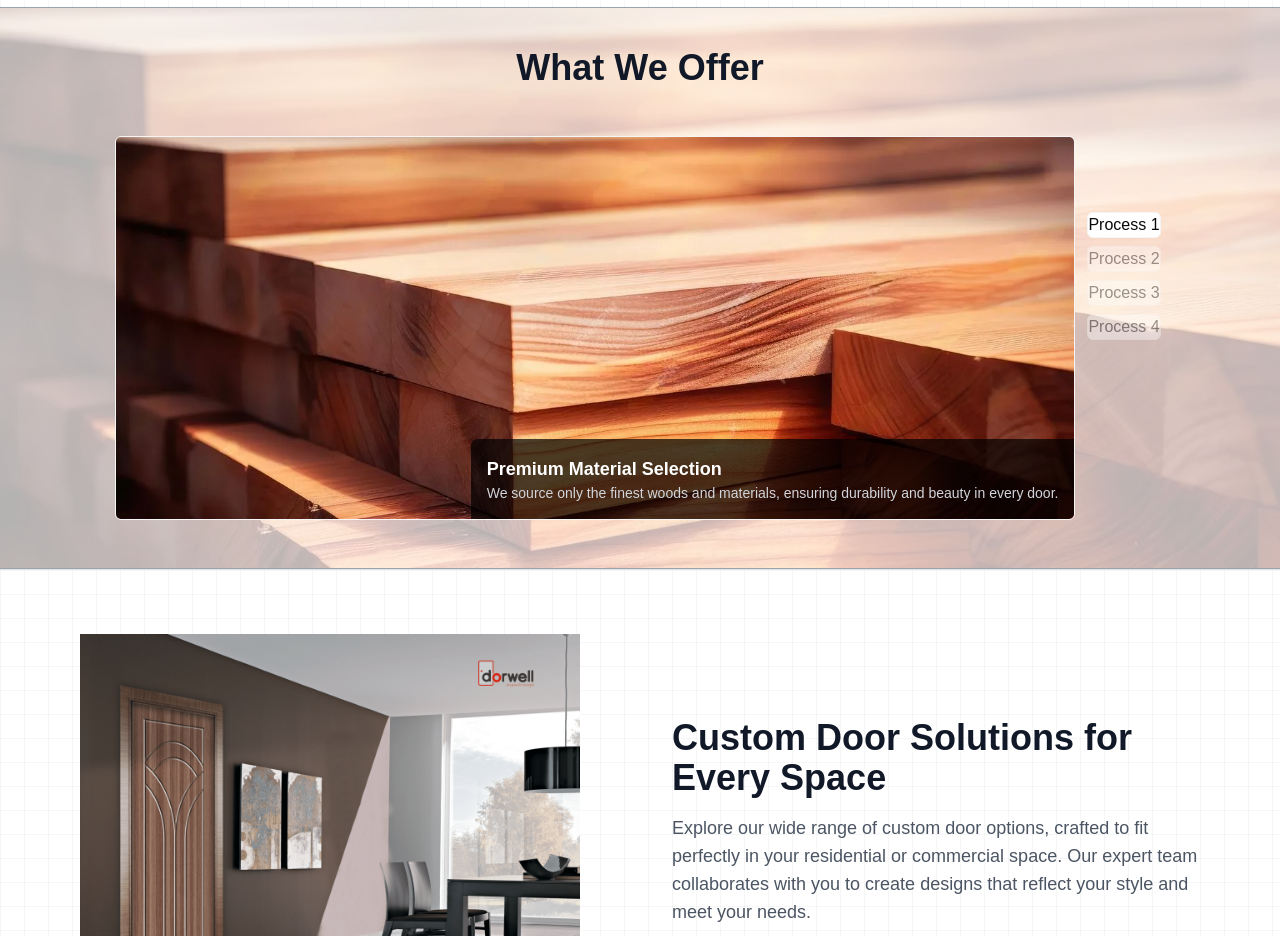
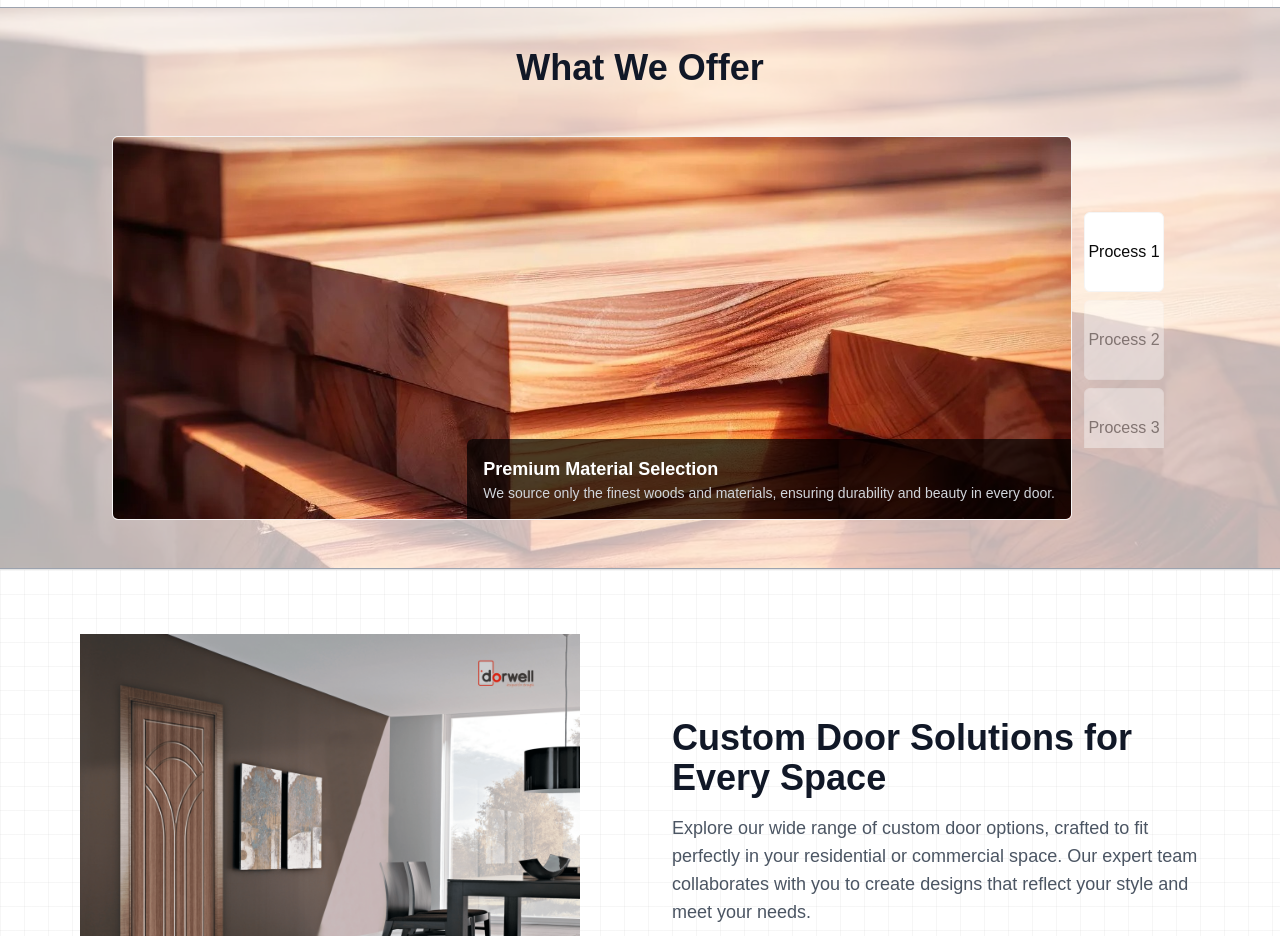
Before and after one commit to MihirJaiswal/dorwell, a Next.js app: page / in a window 1280 px wide. Shown: the part 2120-3056 px from the top of the page. Built offline with nearby package versions, Linux system fonts and the light colour scheme.

Commit message:
some changes

```diff
--- a/src/components/ui/carousel-extended.tsx
+++ b/src/components/ui/carousel-extended.tsx
@@ -2,8 +2,6 @@
 
 import type { EmblaOptionsType } from "embla-carousel";
 import useEmblaCarousel from "embla-carousel-react";
-import { Button } from "@/components/ui/button";
-import { cn } from "../../lib/utils";
 import type React from "react";
 import {
   createContext,
@@ -14,7 +12,9 @@ import {
   useState,
 } from "react";
 
-// Define types
+import { cn } from '../../lib/utils';
+import { Button } from "@/components/ui/button";
+
 type CarouselContextProps = {
   carouselOptions?: EmblaOptionsType;
   orientation?: "vertical" | "horizontal";
@@ -38,9 +38,6 @@ type CarouselContextType = {
   direction: DirectionOption;
 } & CarouselContextProps;
 
-// Create Carousel Context
-const CarouselContext = createContext<CarouselContextType | null>(null);
-
 const useCarousel = () => {
   const context = useContext(CarouselContext);
   if (!context) {
@@ -49,49 +46,123 @@ const useCarousel = () => {
   return context;
 };
 
-// Main Carousel Component
+const CarouselContext = createContext<CarouselContextType | null>(null);
+
+// TODO : add support for vertical rtl support for the carousel
+// ref : https://github.com/davidjerleke/embla-carousel/issues/784
+
 const Carousel = forwardRef<
   HTMLDivElement,
   CarouselContextProps & React.HTMLAttributes<HTMLDivElement>
 >(
   (
-    { carouselOptions, orientation = "horizontal", dir, plugins, children, className, ...props },
-    ref
+    {
+      carouselOptions,
+      orientation = "horizontal",
+      dir,
+      plugins,
+      children,
+      className,
+      ...props
+    },
+    ref,
   ) => {
     const [emblaMainRef, emblaMainApi] = useEmblaCarousel(
+
       {
         ...carouselOptions,
         axis: orientation === "vertical" ? "y" : "x",
         direction: carouselOptions?.direction ?? (dir as DirectionOption),
       },
-      plugins
+      plugins,
     );
 
     const [emblaThumbsRef, emblaThumbsApi] = useEmblaCarousel(
+
       {
         ...carouselOptions,
         axis: orientation === "vertical" ? "y" : "x",
+        direction: carouselOptions?.direction ?? (dir as DirectionOption),
         containScroll: "keepSnaps",
         dragFree: true,
-        direction: carouselOptions?.direction ?? (dir as DirectionOption),
       },
-      plugins
+      plugins,
     );
 
-    const [canScrollPrev, setCanScrollPrev] = useState(false);
-    const [canScrollNext, setCanScrollNext] = useState(false);
-    const [activeIndex, setActiveIndex] = useState(0);
+    const [canScrollPrev, setCanScrollPrev] = useState<boolean>(false);
+    const [canScrollNext, setCanScrollNext] = useState<boolean>(false);
+    const [activeIndex, setActiveIndex] = useState<number>(0);
 
-    const scrollNext = useCallback(() => emblaMainApi?.scrollNext(), [emblaMainApi]);
-    const scrollPrev = useCallback(() => emblaMainApi?.scrollPrev(), [emblaMainApi]);
+    const ScrollNext = useCallback(() => {
+      if (!emblaMainApi) {
+        return;
+      }
+      emblaMainApi.scrollNext();
+    }, [emblaMainApi]);
+
+    const ScrollPrev = useCallback(() => {
+      if (!emblaMainApi) {
+        return;
+      }
+      emblaMainApi.scrollPrev();
+    }, [emblaMainApi]);
+
+    const direction = carouselOptions?.direction ?? (dir as DirectionOption);
+
+    const handleKeyDown = useCallback(
+      (event: React.KeyboardEvent<HTMLDivElement>) => {
+        event.preventDefault();
+        if (!emblaMainApi) {
+          return;
+        }
+        switch (event.key) {
+          case "ArrowLeft":
+            if (orientation === "horizontal") {
+              if (direction === "rtl") {
+                ScrollNext();
+                return;
+              }
+              ScrollPrev();
+            }
+            break;
+          case "ArrowRight":
+            if (orientation === "horizontal") {
+              if (direction === "rtl") {
+                ScrollPrev();
+                return;
+              }
+              ScrollNext();
+            }
+            break;
+          case "ArrowUp":
+            if (orientation === "vertical") {
+              ScrollPrev();
+            }
+            break;
+          case "ArrowDown":
+            if (orientation === "vertical") {
+              ScrollNext();
+            }
+            break;
+        }
+      },
+      [emblaMainApi, orientation, direction],
+    );
 
     const onThumbClick = useCallback(
-      (index: number) => emblaMainApi?.scrollTo(index),
-      [emblaMainApi]
+      (index: number) => {
+        if (!emblaMainApi || !emblaThumbsApi) {
+          return;
+        }
+        emblaMainApi.scrollTo(index);
+      },
+      [emblaMainApi, emblaThumbsApi],
     );
 
     const onSelect = useCallback(() => {
-      if (!emblaMainApi || !emblaThumbsApi) return;
+      if (!emblaMainApi || !emblaThumbsApi) {
+        return;
+      }
       const selected = emblaMainApi.selectedScrollSnap();
       setActiveIndex(selected);
       emblaThumbsApi.scrollTo(selected);
@@ -99,41 +170,17 @@ const Carousel = forwardRef<
       setCanScrollNext(emblaMainApi.canScrollNext());
     }, [emblaMainApi, emblaThumbsApi]);
 
-    const handleKeyDown = useCallback(
-      (event: React.KeyboardEvent<HTMLDivElement>) => {
-        if (!emblaMainApi) return;
-        switch (event.key) {
-          case "ArrowLeft":
-            orientation === "horizontal" && scrollPrev();
-            break;
-          case "ArrowRight":
-            orientation === "horizontal" && scrollNext();
-            break;
-          case "ArrowUp":
-            orientation === "vertical" && scrollPrev();
-            break;
-          case "ArrowDown":
-            orientation === "vertical" && scrollNext();
-            break;
+    useEffect(() => {
+      if (!emblaMainApi) {
+        return;
       }
-      },
-      [scrollNext, scrollPrev, emblaMainApi, orientation]
-    );
-
-    useEffect(() => {
-      if (!emblaMainApi) return;
-
+      onSelect();
       emblaMainApi.on("select", onSelect);
-
-      // Always return a valid cleanup function.
+      emblaMainApi.on("reInit", onSelect);
       return () => {
-        emblaMainApi?.off("select", onSelect);
+        emblaMainApi.off("select", onSelect);
       };
     }, [emblaMainApi, onSelect]);
-
-
-
-    const direction = carouselOptions?.direction ?? (dir as DirectionOption);
 
     return (
       <CarouselContext.Provider
@@ -141,8 +188,8 @@ const Carousel = forwardRef<
           emblaMainApi,
           mainRef: emblaMainRef,
           thumbsRef: emblaThumbsRef,
-          scrollNext,
-          scrollPrev,
+          scrollNext: ScrollNext,
+          scrollPrev: ScrollPrev,
           canScrollNext,
           canScrollPrev,
           activeIndex,
@@ -150,116 +197,224 @@ const Carousel = forwardRef<
           handleKeyDown,
           carouselOptions,
           direction,
-          orientation,
+          orientation:
+            orientation || (carouselOptions?.axis === "y" ? "vertical" : "horizontal"),
         }}
       >
         <div
           {...props}
+          tabIndex={0}
           ref={ref}
-          tabIndex={0}
           onKeyDownCapture={handleKeyDown}
-          className={cn("relative grid w-full gap-2", className)}
+          className={cn("relative grid w-full gap-2 focus:outline-none", className)}
           dir={direction}
         >
           {children}
         </div>
       </CarouselContext.Provider>
     );
-  }
+  },
 );
 
 Carousel.displayName = "Carousel";
 
-// Navigation Buttons
-const CarouselNext = () => {
-  const { scrollNext, canScrollNext } = useCarousel();
+const CarouselMainContainer = forwardRef<
+  HTMLDivElement,
+  {} & React.HTMLAttributes<HTMLDivElement>
+>(({ className, dir, children, ...props }, ref) => {
+  const { mainRef, orientation, direction } = useCarousel();
+
   return (
-    <Button onClick={scrollNext} disabled={!canScrollNext}>
-      Next
-    </Button>
-  );
-};
-
-const CarouselPrevious = () => {
-  const { scrollPrev, canScrollPrev } = useCarousel();
-  return (
-    <Button onClick={scrollPrev} disabled={!canScrollPrev}>
-      Previous
-    </Button>
-  );
-};
-
-// Main Container for Carousel Items
-const CarouselMainContainer = forwardRef<HTMLDivElement, React.HTMLAttributes<HTMLDivElement>>(
-  ({ className, children, ...props }, ref) => {
-    const { mainRef, orientation } = useCarousel();
-    return (
-      <div {...props} ref={mainRef} className="overflow-hidden">
-        <div ref={ref} className={cn(orientation === "vertical" ? "flex-col" : "flex", className)}>
+    <div {...props} ref={mainRef} className="overflow-hidden" dir={direction}>
+      <div
+        ref={ref}
+        className={cn(
+          "flex",
+          `${orientation === "vertical" ? "flex-col" : ""}`,
+          className,
+        )}
+      >
         {children}
       </div>
     </div>
   );
-  }
-);
+});
 
 CarouselMainContainer.displayName = "CarouselMainContainer";
 
-// Thumbs Container
-const CarouselThumbsContainer = forwardRef<HTMLDivElement, React.HTMLAttributes<HTMLDivElement>>(
-  ({ className, children, ...props }, ref) => {
-    const { thumbsRef, orientation } = useCarousel();
+const CarouselThumbsContainer = forwardRef<
+  HTMLDivElement,
+  {} & React.HTMLAttributes<HTMLDivElement>
+>(({ className, dir, children, ...props }, ref) => {
+  const { thumbsRef, orientation, direction } = useCarousel();
+
   return (
-      <div {...props} ref={thumbsRef} className="overflow-hidden">
-        <div ref={ref} className={cn(orientation === "vertical" ? "flex-col" : "flex", className)}>
+    <div {...props} ref={thumbsRef} className="overflow-hidden" dir={direction}>
+      <div
+        ref={ref}
+        className={cn(
+          "flex",
+          `${orientation === "vertical" ? "flex-col" : ""}`,
+          className,
+        )}
+      >
         {children}
       </div>
     </div>
   );
-  }
-);
+});
 
 CarouselThumbsContainer.displayName = "CarouselThumbsContainer";
 
-// Carousel Indicators
-const CarouselIndicator = () => {
-  const { activeIndex } = useCarousel();
-  return <div>Active Slide: {activeIndex + 1}</div>;
-};
-
-// Individual Carousel Items
-const SliderMainItem = forwardRef<HTMLDivElement, React.HTMLAttributes<HTMLDivElement>>(
-  ({ className, children, ...props }, ref) => (
-    <div {...props} ref={ref} className={cn("min-w-0 shrink-0 grow-0 basis-full p-1", className)}>
-      {children}
-    </div>
-  )
-);
-
-SliderMainItem.displayName = "SliderMainItem";
-
-// Thumbnail Items
-const SliderThumbItem = forwardRef<
+const SliderMainItem = forwardRef<
   HTMLDivElement,
-  { index: number } & React.HTMLAttributes<HTMLDivElement>
->(({ index, className, children, ...props }, ref) => {
-  const { activeIndex, onThumbClick } = useCarousel();
-  const isActive = activeIndex === index;
+  {} & React.HTMLAttributes<HTMLDivElement>
+>(({ className, children, ...props }, ref) => {
+  const { orientation } = useCarousel();
   return (
     <div
       {...props}
       ref={ref}
-      onClick={() => onThumbClick(index)}
-      className={cn("p-1", className, isActive ? "opacity-100" : "opacity-40")}
+      className={cn(
+        `min-w-0 shrink-0 grow-0 basis-full bg-background p-1 ${
+          orientation === "vertical" ? "pb-1" : "pr-1"
+        }`,
+        className,
+      )}
     >
       {children}
     </div>
   );
 });
 
+SliderMainItem.displayName = "SliderMainItem";
+
+const SliderThumbItem = forwardRef<
+  HTMLDivElement,
+  {
+    index: number;
+  } & React.HTMLAttributes<HTMLDivElement>
+>(({ className, index, children, ...props }, ref) => {
+  const { activeIndex, onThumbClick, orientation } = useCarousel();
+  const isSlideActive = activeIndex === index;
+  return (
+    <div
+      {...props}
+      ref={ref}
+      onClick={() => onThumbClick(index)}
+      className={cn(
+        "flex min-w-0 shrink-0 grow-0 basis-1/3 bg-background p-1",
+        `${orientation === "vertical" ? "pb-1" : "pr-1"}`,
+        className,
+      )}
+    >
+      <div
+        className={`relative aspect-square h-20 w-full rounded-md opacity-40 transition-opacity ${
+          isSlideActive ? "!opacity-100" : ""
+        }`}
+      >
+        {children}
+      </div>
+    </div>
+  );
+});
+
 SliderThumbItem.displayName = "SliderThumbItem";
 
-// Exports
+const CarouselIndicator = forwardRef<
+  HTMLButtonElement,
+  { index: number } & React.ComponentProps<typeof Button>
+>(({ className, index, children, ...props }, ref) => {
+  const { activeIndex, onThumbClick } = useCarousel();
+  const isSlideActive = activeIndex === index;
+  return (
+    <Button
+      ref={ref}
+      size="icon"
+      className={cn(
+        "h-1 w-6 rounded-full",
+        "data-[active='false']:bg-primary/50 data-[active='true']:bg-primary",
+        className,
+      )}
+      data-active={isSlideActive}
+      onClick={() => onThumbClick(index)}
+      {...props}
+    >
+      <span className="sr-only">slide {index + 1} </span>
+    </Button>
+  );
+});
+
+CarouselIndicator.displayName = "CarouselIndicator";
+
+const CarouselPrevious = forwardRef<
+  HTMLButtonElement,
+  React.ComponentProps<typeof Button>
+>(({ className, dir, variant = "outline", size = "icon", ...props }, ref) => {
+  const { canScrollNext, canScrollPrev, scrollNext, scrollPrev, orientation, direction } =
+    useCarousel();
+
+  const scroll = direction === "rtl" ? scrollNext : scrollPrev;
+  const canScroll = direction === "rtl" ? canScrollNext : canScrollPrev;
+  return (
+    <Button
+      ref={ref}
+      variant={variant}
+      size={size}
+      className={cn(
+        "absolute z-10 h-6 w-6 rounded-full",
+        orientation === "vertical"
+          ? "-top-2 left-1/2 -translate-x-1/2 rotate90"
+          : "-left-2 top-1/2 -translate-y-1/2",
+        className,
+      )}
+      onClick={scroll}
+      disabled={!canScroll}
+      {...props}
+    >
+
+      <span className="sr-only">Previous slide</span>
+    </Button>
+  );
+});
+CarouselPrevious.displayName = "CarouselPrevious";
+
+const CarouselNext = forwardRef<HTMLButtonElement, React.ComponentProps<typeof Button>>(
+  ({ className, dir, variant = "outline", size = "icon", ...props }, ref) => {
+    const {
+      canScrollNext,
+      canScrollPrev,
+      scrollNext,
+      scrollPrev,
+      orientation,
+      direction,
+    } = useCarousel();
+    const scroll = direction === "rtl" ? scrollPrev : scrollNext;
+    const canScroll = direction === "rtl" ? canScrollPrev : canScrollNext;
+    return (
+      <Button
+        ref={ref}
+        variant={variant}
+        size={size}
+        className={cn(
+          "absolute z-10 h-6 w-6 rounded-full",
+          orientation === "vertical"
+            ? "-bottom-2 left-1/2 -translate-x-1/2 rotate90"
+            : "-right-2 top-1/2 -translate-y-1/2",
+          className,
+        )}
+        onClick={scroll}
+        disabled={!canScroll}
+        {...props}
+      >
+        <span className="sr-only">Next slide</span>
+      </Button>
+    );
+  },
+);
+
+CarouselNext.displayName = "CarouselNext";
+
 export {
   Carousel,
   CarouselIndicator,
```
Lines whose indentation alone changed are shown as unchanged.
